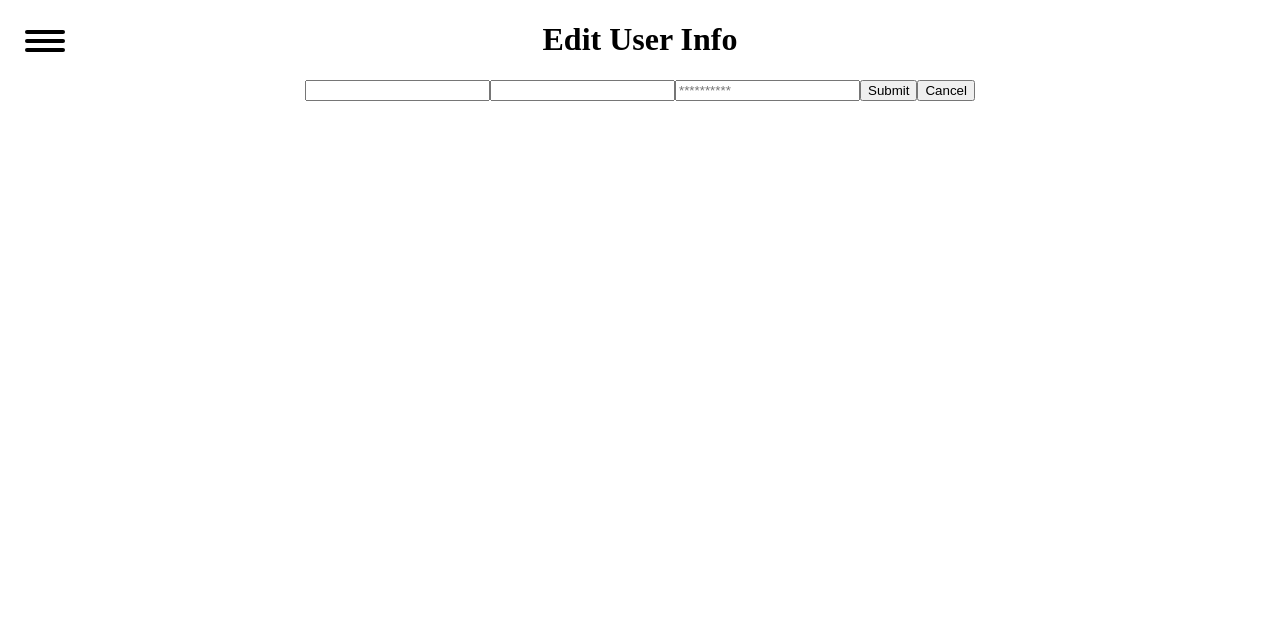
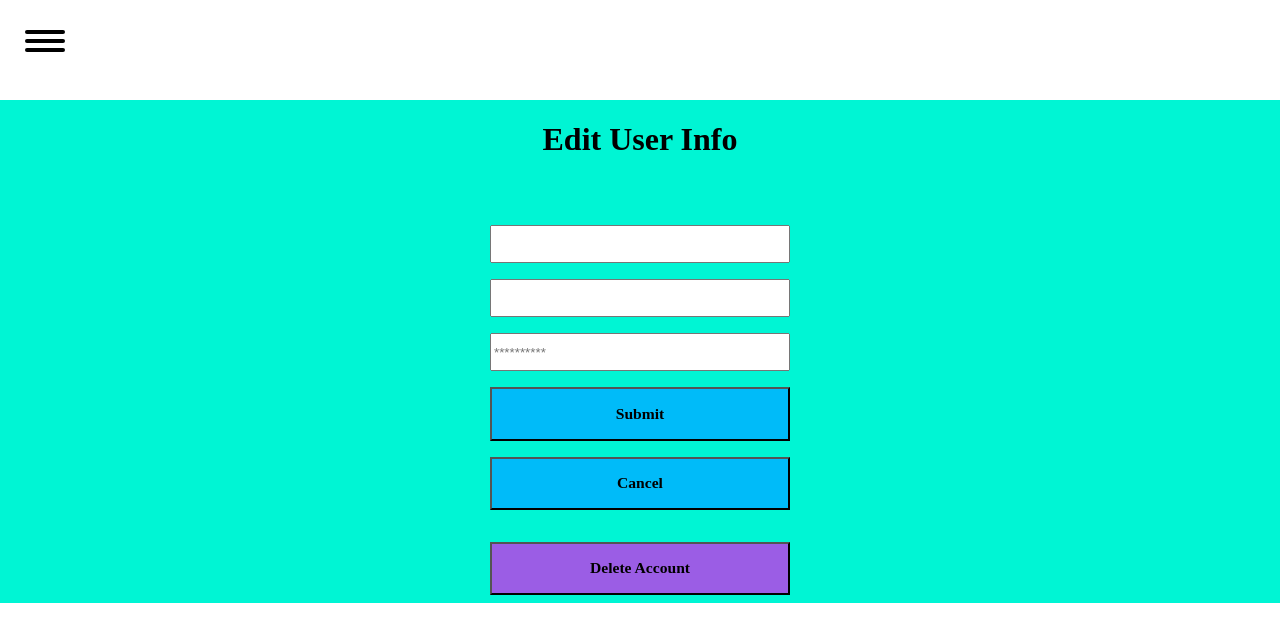
Before and after one commit to trtincher/Project4-Frontend, a React (Create React App) app in the folder familiar-app-client/: page /editUser in a window 1280 px wide. Shown: the top 642 px of the page. Built offline with nearby package versions, Linux system fonts and the light colour scheme; a web font is replaced by a local one.

Commit message:
User delete button added

```diff
--- a/familiar-app-client/src/App.css
+++ b/familiar-app-client/src/App.css
@@ -1,6 +1,7 @@
 .App {
 	text-align: center;
 	font-family: 'Montserrat', sans-serif;
+	background: ;
 }
 
 h1,
--- a/familiar-app-client/src/Components/Characters/Characters.jsx
+++ b/familiar-app-client/src/Components/Characters/Characters.jsx
@@ -1,4 +1,4 @@
-import React, { useState, useContext } from 'react';
+import React, { useState, useContext, useEffect } from 'react';
 import { DataContext } from '../../App';
 import Card from '../Card/Card';
 import CardContainer from '../Card/CardContainer';
@@ -6,16 +6,26 @@ import CardContainer from '../Card/CardContainer';
 function Characters(props) {
 	const { activeUser, setActiveUser } = useContext(DataContext);
 	const { activeCharacter, setActiveCharacter } = useContext(DataContext);
+	const [ characters, setCharacters ] = useState([]);
+	const [ userName, setUserName ] = useState('');
 
 	console.log('activeUser in Characters', activeUser);
 	console.log('props in Characters', props);
+
+	useEffect(
+		() => {
+			if (activeUser[0] !== undefined) {
+				setCharacters(activeUser[0].characters);
+				setUserName(activeUser[0].name);
+			}
+		},
+		[ activeUser ]
+	);
 
 	const handleCharacterClick = (character) => {
 		setActiveCharacter(character);
 		props.history.push('/dashboard');
 	};
-
-	const characters = activeUser[0].characters;
 
 	const characterMap = characters.map((character) => (
 		<Card key={character.id}>
@@ -29,7 +39,7 @@ function Characters(props) {
 
 	return (
 		<div>
-			<h1>{`${activeUser[0].name} Select Your Character`}</h1>
+			<h1>{`${userName} Select Your Character`}</h1>
 			<CardContainer className="Characters">{characterMap}</CardContainer>
 			<button>CREATE NEW CHARACTER</button>
 		</div>
--- a/familiar-app-client/src/Components/EditUser/EditUser.jsx
+++ b/familiar-app-client/src/Components/EditUser/EditUser.jsx
@@ -1,16 +1,86 @@
-import React from 'react';
+import React, { useContext, useEffect, useState } from 'react';
+import styled, { css } from 'styled-components';
+import { Link } from 'react-router-dom';
+import axios from 'axios';
+import apiURL from '../../apiConfig';
+import { DataContext } from '../../App';
 
 import UserForm from '../UserForm/UserForm';
+import UserContainer from '../UserStyle/UserContainer';
+
+const DeleteButton = styled.button`
+	margin: .5rem 0;
+	background: #9b5de5;
+	padding: 0;
+	width: 300px;
+	margin: .5rem auto;
+`;
+
+const FormLink = styled(Link)`
+	text-decoration: none;
+	color: black;
+`;
+
+const DeleteCard = styled.div`
+	background: red;
+	border: 2px solid white;
+	border-radius: 10px;
+	width: 180px;
+	height: 260px;
+	margin: 15px 30%;
+	padding: 1rem;
+	position: absolute;
+	top: 300px;
+`;
 
 function EditUser(props) {
+	const { activeUser, setActiveUser } = useContext(DataContext);
+	const [ id, setId ] = useState('');
+	const [ isDeleted, setIsDeleted ] = useState(false);
+
+	useEffect(
+		() => {
+			if (activeUser[0] !== undefined) {
+				setId(activeUser[0]._id);
+			}
+		},
+		[ activeUser ]
+	);
+
 	console.log('EditUser props', props);
 	let edit = props.location.pathname;
 
+	const handleDeleteClick = async () => {
+		try {
+			const res = axios({
+				url: `${apiURL}/users/${id}`,
+				method: 'DELETE'
+			});
+
+			console.log('Delect res', res);
+			setIsDeleted(true);
+		} catch (err) {
+			console.error(err);
+		}
+	};
+
+	const deleteCard = (
+		<DeleteCard>
+			<h1>{activeUser.name} has been Deleted</h1>
+		</DeleteCard>
+	);
+
 	return (
-		<div className="EditUser">
+		<UserContainer>
 			<h1>Edit User Info</h1>
 			<UserForm type={edit} props={props} />
-		</div>
+			<DeleteButton onClick={handleDeleteClick}>
+				<FormLink to="/">
+					<h3>Delete Account</h3>
+				</FormLink>
+			</DeleteButton>
+			{isDeleted ? deleteCard : null}
+		</UserContainer>
 	);
 }
 
--- a/familiar-app-client/src/Components/Nav/Nav.jsx
+++ b/familiar-app-client/src/Components/Nav/Nav.jsx
@@ -37,6 +37,7 @@ const NavLinkContainer = styled.div`
 const NavLink = styled(Link)`
 	text-decoration: none;
 	color: white;
+	margin-top: ${(props) => props.marginTop || ''}
 `;
 
 const ExitNavButton = styled.div`
@@ -62,8 +63,8 @@ function Nav() {
 				<Lines />
 			</Hamburger>
 			<NavLinkContainer open={isOpen}>
-				<NavLink to="/">
-					<h1>Home</h1>
+				<NavLink to="/dashboard" marginTop={'50px'}>
+					<h1>Dashboard</h1>
 				</NavLink>
 				<NavLink to="/characters">
 					<h1>Select Character</h1>
--- a/familiar-app-client/src/Components/UserForm/UserForm.jsx
+++ b/familiar-app-client/src/Components/UserForm/UserForm.jsx
@@ -3,6 +3,34 @@ import { Link } from 'react-router-dom';
 import apiURL from '../../apiConfig';
 import axios from 'axios';
 import { DataContext } from '../../App';
+import styled, { css } from 'styled-components';
+
+const UserFormContainer = styled.div`
+	width: 300px;
+	margin: 1rem auto;
+`;
+
+const Form = styled.form`
+	display: flex;
+	flex-direction: column;
+`;
+
+const FormInput = styled.input`
+	margin: .5rem 0;
+	text-size: 1rem;
+	height: 2rem;
+`;
+
+const FormButton = styled.button`
+	margin: .5rem 0;
+	background: #00bbf9;
+	padding: 0;
+`;
+
+const FormLink = styled(Link)`
+	text-decoration: none;
+	color: black;
+`;
 
 function UserForm({ type, props }) {
 	// console.log('UserForm type', type);
@@ -18,16 +46,13 @@ function UserForm({ type, props }) {
 	console.log('activeUser in UserForm', activeUser);
 	console.log('type in UserForm', type);
 
-	useEffect(
-		() => {
-			if (activeUser[0] !== undefined) {
-				setName(activeUser[0].name);
-				setEmail(activeUser[0].email);
-				setId(activeUser[0]._id);
-			}
-		},
-		[ activeUser ]
-	);
+	useEffect(() => {
+		if (activeUser[0] !== undefined) {
+			setName(activeUser[0].name);
+			setEmail(activeUser[0].email);
+			setId(activeUser[0]._id);
+		}
+	}, []);
 
 	const handleChange = (e) => {
 		console.log('field', e.target.name, e.target.value);
@@ -97,36 +122,40 @@ function UserForm({ type, props }) {
 	if (type === '/editUser') submitType = handleEditSubmit;
 
 	return (
-		<div className="UserForm">
+		<UserFormContainer>
 			<h1>{invalidEntry}</h1>
-			<form onSubmit={submitType}>
-				<input
+			<Form onSubmit={submitType}>
+				<FormInput
 					placeholder={type === '/editUser' ? name : 'name'}
 					value={user.name}
 					name="name"
 					onChange={handleChange}
 				/>
 
-				<input
+				<FormInput
 					placeholder={type === '/editUser' ? email : 'email'}
 					value={user.email}
 					name="email"
 					onChange={handleChange}
 				/>
 
-				<input
+				<FormInput
 					placeholder={type === '/editUser' ? password : 'password'}
 					value={user.password}
 					name="password"
 					onChange={handleChange}
 				/>
 
-				<button type="submit">Submit</button>
-				<Link to="/">
-					<button>Cancel</button>
-				</Link>
-			</form>
-		</div>
+				<FormButton type="submit">
+					<h3>Submit</h3>
+				</FormButton>
+				<FormButton>
+					<FormLink to="/dashboard">
+						<h3>Cancel</h3>
+					</FormLink>
+				</FormButton>
+			</Form>
+		</UserFormContainer>
 	);
 }
 
--- /dev/null
+++ b/familiar-app-client/src/Components/UserStyle/UserContainer.jsx
@@ -0,0 +1,11 @@
+import styled, { css } from 'styled-components';
+
+const UserContainer = styled.div`
+	background: #00f5d4;
+	height: 100%;
+	margin-top: 100px;
+	display: flex;
+	flex-direction: column;
+`;
+
+export default UserContainer;
```
